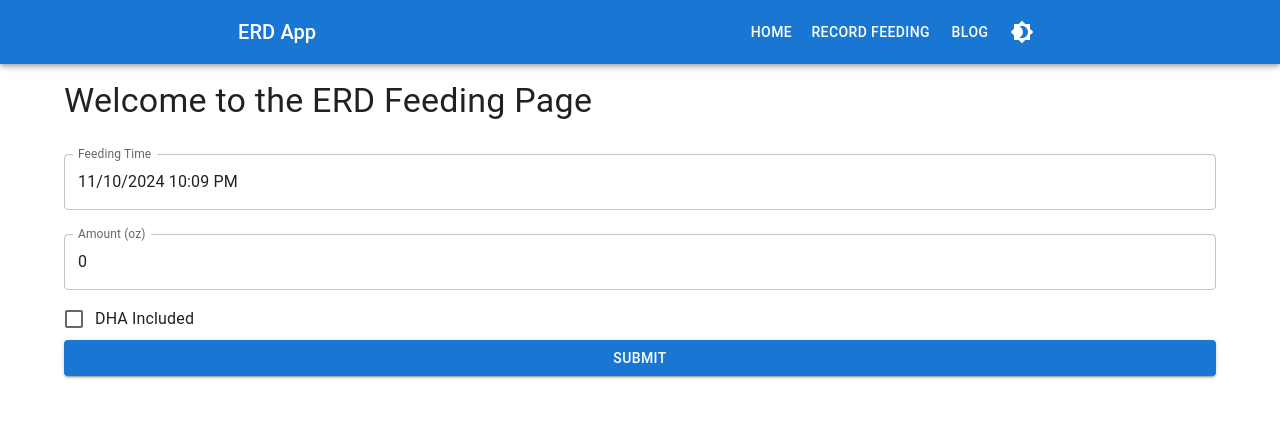
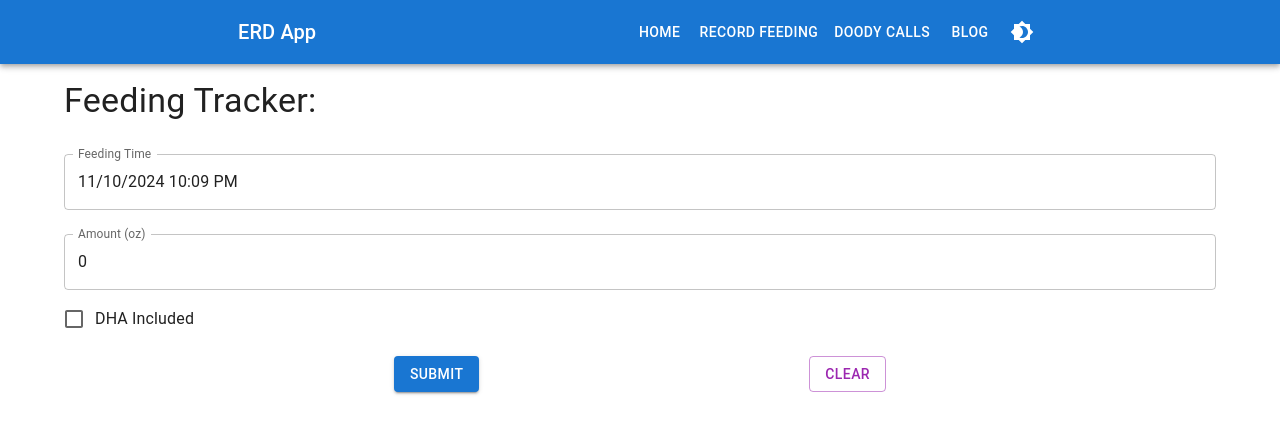
Before and after one commit to benjamind10/erd-app, a React (Create React App) app in the folder frontend/: page /feeding in a window 1280 px wide. Shown: the top 434 px of the page. Built offline with nearby package versions, Linux system fonts and the light colour scheme; no server answers.

Commit message:
added simple feeding form

```diff
--- a/frontend/src/App.tsx
+++ b/frontend/src/App.tsx
@@ -1,4 +1,4 @@
-import React, { useState, useMemo, useEffect } from 'react';
+import React, { useState, useMemo } from 'react';
 import { ThemeProvider, createTheme, CssBaseline } from '@mui/material';
 import { BrowserRouter as Router, Routes, Route } from 'react-router-dom';
 import { LocalizationProvider } from '@mui/x-date-pickers';
@@ -26,7 +26,7 @@ const App: React.FC = () => {
 
   // Toggle the theme mode and save preference to localStorage
   const toggleDarkMode = () => {
-    setDarkMode((prevMode) => {
+    setDarkMode(prevMode => {
       const newMode = !prevMode;
       localStorage.setItem('theme', newMode ? 'dark' : 'light');
       return newMode;
@@ -43,6 +43,7 @@ const App: React.FC = () => {
             <Route path="/" element={<Home />} />
             <Route path="/feeding" element={<Feeding />} />
             <Route path="/blog" element={<Blog />} />
+            <Route path="/doody" element={<Blog />} />
           </Routes>
         </Router>
       </LocalizationProvider>
--- a/frontend/src/components/FeedForm.tsx
+++ b/frontend/src/components/FeedForm.tsx
@@ -9,20 +9,25 @@ interface FeedFormProps {
 
 const FeedForm: React.FC<FeedFormProps> = ({ onSubmit }) => {
   const [feedingTime, setFeedingTime] = useState<Dayjs | null>(dayjs());
-  const [amount, setAmount] = useState<number>(0);
+  const [amount, setAmount] = useState<number | string>(0);
   const [dha, setDha] = useState<boolean>(false);
 
-  // Handle form submission
   const handleSubmit = (event: React.FormEvent) => {
     event.preventDefault();
-    if (feedingTime && amount > 0) {
-      onSubmit(feedingTime.toISOString(), amount, dha);
+    const parsedAmount = typeof amount === 'string' && amount === '' ? 0 : Number(amount);
+    if (feedingTime && parsedAmount > 0) {
+      onSubmit(feedingTime.toISOString(), parsedAmount, dha);
     }
+  };
+
+  const handleClear = () => {
+    setFeedingTime(dayjs());
+    setAmount(0);
+    setDha(false);
   };
 
   return (
     <Box component="form" onSubmit={handleSubmit} sx={{ mt: 2 }}>
-      {/* DateTime Picker for feeding time */}
       <DateTimePicker
         label="Feeding Time"
         value={feedingTime}
@@ -31,24 +36,28 @@ const FeedForm: React.FC<FeedFormProps> = ({ onSubmit }) => {
           textField: { fullWidth: true, margin: 'normal' },
         }}
       />
-      {/* Input for amount */}
       <TextField
         label="Amount (oz)"
         type="number"
         value={amount}
-        onChange={(e) => setAmount(Math.max(0, Number(e.target.value)))} // Prevents negative values
+        onFocus={() => amount === 0 && setAmount('')} // Clears the field if the current value is 0
+        onBlur={() => setAmount(prev => (prev === '' ? 0 : prev))} // Resets to 0 if left empty
+        onChange={(e) => setAmount(Math.max(0, Number(e.target.value)) || '')} // Allow empty string temporarily
         fullWidth
         margin="normal"
       />
-      {/* Checkbox for DHA */}
       <FormControlLabel
         control={<Checkbox checked={dha} onChange={(e) => setDha(e.target.checked)} />}
         label="DHA Included"
       />
-      {/* Submit Button */}
-      <Button type="submit" variant="contained" color="primary" fullWidth>
-        Submit
-      </Button>
+      <Box sx={{ display: 'flex', justifyContent: 'space-evenly', mt: 2 }}>
+        <Button type="submit" variant="contained" color="primary">
+          Submit
+        </Button>
+        <Button variant="outlined" color="secondary" onClick={handleClear}>
+          Clear
+        </Button>
+      </Box>
     </Box>
   );
 };
--- a/frontend/src/components/Navigation.tsx
+++ b/frontend/src/components/Navigation.tsx
@@ -1,5 +1,12 @@
 import React from 'react';
-import { AppBar, Toolbar, Button, Typography, Container, IconButton } from '@mui/material';
+import {
+  AppBar,
+  Toolbar,
+  Button,
+  Typography,
+  Container,
+  IconButton,
+} from '@mui/material';
 import { Brightness4, Brightness7 } from '@mui/icons-material';
 import { Link } from 'react-router-dom';
 
@@ -8,7 +15,10 @@ interface NavigationProps {
   darkMode: boolean;
 }
 
-const Navigation: React.FC<NavigationProps> = ({ toggleDarkMode, darkMode }) => {
+const Navigation: React.FC<NavigationProps> = ({
+  toggleDarkMode,
+  darkMode,
+}) => {
   return (
     <AppBar position="static">
       <Container maxWidth="md">
@@ -21,6 +31,9 @@ const Navigation: React.FC<NavigationProps> = ({ toggleDarkMode, darkMode }) =>
           </Button>
           <Button color="inherit" component={Link} to="/feeding">
             Record Feeding
+          </Button>
+          <Button color="inherit" component={Link} to="/feeding">
+            Doody Calls
           </Button>
           <Button color="inherit" component={Link} to="/blog">
             Blog
--- a/frontend/src/routes/Feeding.tsx
+++ b/frontend/src/routes/Feeding.tsx
@@ -12,7 +12,7 @@ const Feeding: React.FC = () => {
   return (
     <Container>
       <Typography variant="h4" sx={{ mt: 2 }}>
-        Welcome to the ERD Feeding Page
+        Feeding Tracker:
       </Typography>
       <FeedForm onSubmit={handleFormSubmit} />
     </Container>
```
Also changed, not shown: frontend/src/routes/Doody.tsx (added, +14 -0 lines).
